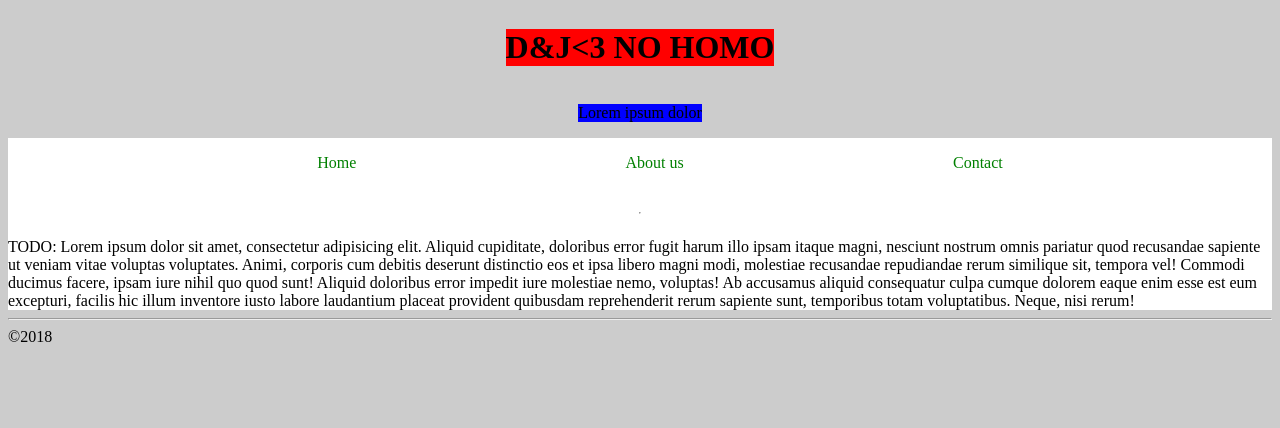
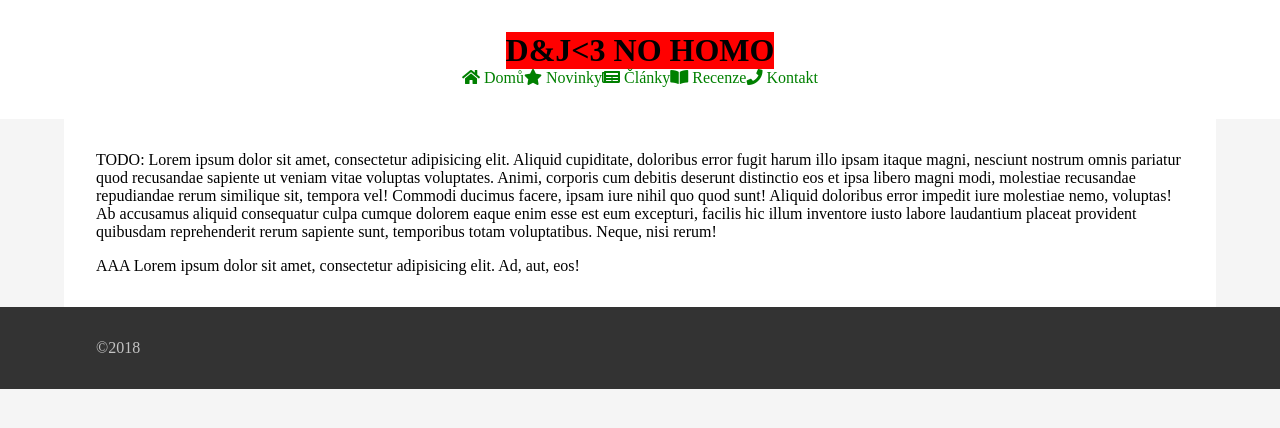
Before and after one commit to thalency/webdesign, a plain HTML site: page index.html in a window 1280 px wide. Drawn offline with Linux system fonts and the light colour scheme.

Commit message:
Uprava indexu a stylu
Implementace zakladniho templatu

```diff
--- a/assets/css/style.css
+++ b/assets/css/style.css
@@ -1,19 +1,32 @@
+* {
+    margin: 0;
+    padding: 0;
+}
+
 body {
-    background-color: #ccc;
+    background-color: #f5f5f5;
 }
 
 .main-header {
+    padding: 2rem;
     display: flex;
     flex-direction: column;
     align-items: center;
+    grid-area: header;
+    background-color: #ffffff;
 }
 
 .main-header h1 {
     background: red;
 }
 
-.main-header p {
-    background: blue;
+.main-content {
+    grid-area: content;
+    align-self: center;
+}
+
+.main-nav {
+    grid-area: nav;
 }
 
 .main-nav ul {
@@ -33,7 +46,29 @@ body {
 }
 
 .container {
+    grid-area: container;
     background: #fff;
     display: grid;
     gap: 1rem;
+    margin: 0 4rem;
+    padding: 2rem;
+    grid-template-columns: 1fr 1fr;
+    grid-template-areas: "content content" "aside aside";
 }
+
+.main-aside {
+    grid-area: aside;
+}
+
+.wrapper {
+    display: grid;
+    grid-template-areas: "header" "container" "footer";
+}
+
+.main-footer {
+    color: #C3C3C3;
+    padding: 2rem 6rem;
+    grid-area: footer;
+    background-color: #333;
+
+}
--- a/index.html
+++ b/index.html
@@ -3,49 +3,60 @@
 <head>
     <meta charset="UTF-8">
     <title>Webovky</title>
-
+    <link rel="stylesheet" href="https://use.fontawesome.com/releases/v5.4.1/css/all.css"
+          integrity="sha384-5sAR7xN1Nv6T6+dT2mhtzEpVJvfS3NScPQTrOxhwjIuvcA67KV2R5Jz6kr4abQsz" crossorigin="anonymous">
     <link rel="stylesheet" href="assets/css/style.css">
 </head>
 <body>
 
+<div class="wrapper">
+
     <header class="main-header">
         <h1>D&J<3 NO HOMO</h1>
-    <p>Lorem ipsum dolor</p>
+
+
+        <nav class="main-nav">
+            <ul>
+                <li><a href="#"><i class="fas fa-home"></i>&nbsp;Domů</a></li>
+                <li><a href="#"><i class="fas fa-star"></i>&nbsp;Novinky</a></li>
+                <li><a href="#"><i class="fas fa-newspaper"></i>&nbsp;Články</a></li>
+                <li><a href="#"><i class="fas fa-book-open"></i>&nbsp;Recenze</a></li>
+                <li><a href="#"><i class="fas fa-phone"></i>&nbsp;Kontakt</a></li>
+            </ul>
+        </nav>
     </header>
 
     <div class="container">
 
-
-    <nav class="main-nav">
-        <ul>
-            <li><a href="#">Home</a></li>
-            <li><a href="#">About us</a></li>
-            <li><a href="#">Contact</a></li>
-        </ul>
-    </nav>
-
-    <hr>
         <main class="main-content">
             <section>
                 TODO:
-            Lorem ipsum dolor sit amet, consectetur adipisicing elit. Aliquid cupiditate, doloribus error fugit harum
+                Lorem ipsum dolor sit amet, consectetur adipisicing elit. Aliquid cupiditate, doloribus error fugit
+                harum
                 illo
                 ipsam itaque magni, nesciunt nostrum omnis pariatur quod recusandae sapiente ut veniam vitae voluptas
                 voluptates. Animi, corporis cum debitis deserunt distinctio eos et ipsa libero magni modi, molestiae
                 recusandae
                 repudiandae rerum similique sit, tempora vel! Commodi ducimus facere, ipsam iure nihil quo quod sunt!
                 Aliquid
-            doloribus error impedit iure molestiae nemo, voluptas! Ab accusamus aliquid consequatur culpa cumque dolorem
+                doloribus error impedit iure molestiae nemo, voluptas! Ab accusamus aliquid consequatur culpa cumque
+                dolorem
                 eaque enim esse est eum excepturi, facilis hic illum inventore iusto labore laudantium placeat provident
                 quibusdam reprehenderit rerum sapiente sunt, temporibus totam voluptatibus. Neque, nisi rerum!
             </section>
+        </main>
 
-    </main>
+        <aside class="main-aside">
+            AAA
+            Lorem ipsum dolor sit amet, consectetur adipisicing elit. Ad, aut, eos!
+        </aside>
+
     </div>
 
-<hr>
     <footer class="main-footer">
         &copy;2018
     </footer>
+
+</div>
 </body>
 </html>
```
Lines whose indentation alone changed are shown as unchanged.
